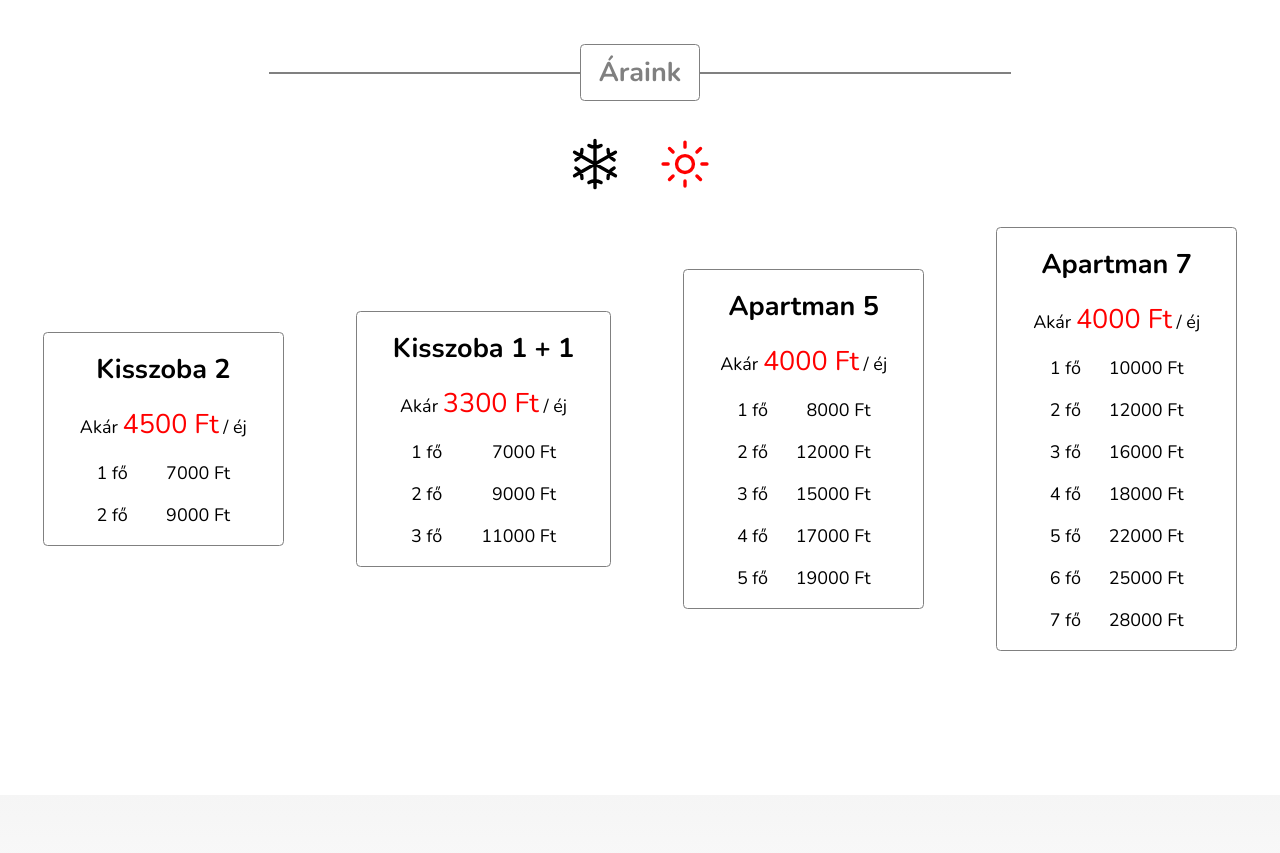
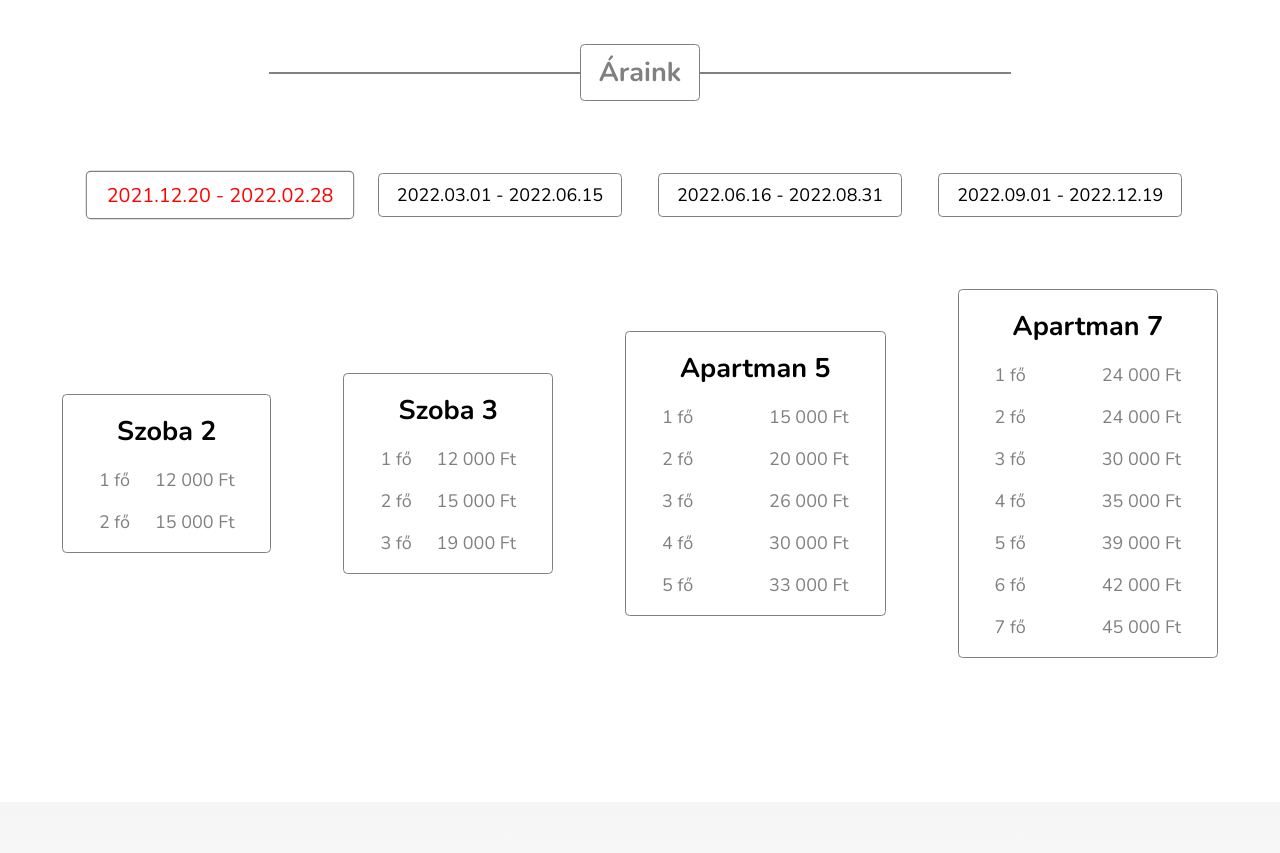
Before and after one commit to xdevtomix/bakonyi, a React (Vite) app: page / in a window 1280 px wide. Shown: the part 900-1753 px from the top of the page. Built offline with nearby package versions, Linux system fonts and the light colour scheme.

Commit message:
pricing work 4

```diff
--- a/src/components/Pricing.jsx
+++ b/src/components/Pricing.jsx
@@ -1,8 +1,196 @@
-import { useState } from "react";
+import { useState, useRef } from "react";
 import styled from "styled-components";
+import { Swiper, SwiperSlide } from 'swiper/react';
+
+import 'swiper/css';
+
+const seasons = [
+    {
+        id: 1,
+        duration: '2021.12.20 - 2022.02.28',
+        places: [
+            {
+                name: 'Szoba 2',
+                prices: [
+                    { label: '1 fő', price: '12 000 Ft' },
+                    { label: '2 fő', price: '15 000 Ft' },
+                ]
+            },
+            {
+                name: 'Szoba 3',
+                prices: [
+                    { label: '1 fő', price: '12 000 Ft' },
+                    { label: '2 fő', price: '15 000 Ft' },
+                    { label: '3 fő', price: '19 000 Ft' },
+                ]
+            },
+            {
+                name: 'Apartman 5',
+                prices: [
+                    { label: '1 fő', price: '15 000 Ft' },
+                    { label: '2 fő', price: '20 000 Ft' },
+                    { label: '3 fő', price: '26 000 Ft' },
+                    { label: '4 fő', price: '30 000 Ft' },
+                    { label: '5 fő', price: '33 000 Ft' },
+                ]
+            },
+            {
+                name: 'Apartman 7',
+                prices: [
+                    { label: '1 fő', price: '24 000 Ft' },
+                    { label: '2 fő', price: '24 000 Ft' },
+                    { label: '3 fő', price: '30 000 Ft' },
+                    { label: '4 fő', price: '35 000 Ft' },
+                    { label: '5 fő', price: '39 000 Ft' },
+                    { label: '6 fő', price: '42 000 Ft' },
+                    { label: '7 fő', price: '45 000 Ft' },
+                ]
+            }
+        ],
+    },
+    {
+        id: 2,
+        duration: '2022.03.01 - 2022.06.15',
+        places: [
+            {
+                name: 'Szoba 2',
+                prices: [
+                    { label: '1 fő', price: '10 000 Ft' },
+                    { label: '2 fő', price: '14 000 Ft' },
+                ]
+            },
+            {
+                name: 'Szoba 3',
+                prices: [
+                    { label: '1 fő', price: '10 000 Ft' },
+                    { label: '2 fő', price: '14 000 Ft' },
+                    { label: '3 fő', price: '19 000 Ft' },
+                ]
+            },
+            {
+                name: 'Apartman 5',
+                prices: [
+                    { label: '1 fő', price: '15 000 Ft' },
+                    { label: '2 fő', price: '17 000 Ft' },
+                    { label: '3 fő', price: '23 000 Ft' },
+                    { label: '4 fő', price: '27 000 Ft' },
+                    { label: '5 fő', price: '30 000 Ft' },
+                ]
+            },
+            {
+                name: 'Apartman 7',
+                prices: [
+                    { label: '1 fő', price: '19 000 Ft' },
+                    { label: '2 fő', price: '20 000 Ft' },
+                    { label: '3 fő', price: '25 000 Ft' },
+                    { label: '4 fő', price: '29 000 Ft' },
+                    { label: '5 fő', price: '32 000 Ft' },
+                    { label: '6 fő', price: '37 000 Ft' },
+                    { label: '7 fő', price: '42 000 Ft' },
+                ]
+            }
+        ],
+    },
+    {
+        id: 3,
+        duration: '2022.06.16 - 2022.08.31',
+        places: [
+            {
+                name: 'Szoba 2',
+                prices: [
+                    { label: '1 fő', price: '12 000 Ft' },
+                    { label: '2 fő', price: '15 000 Ft' },
+                ]
+            },
+            {
+                name: 'Szoba 3',
+                prices: [
+                    { label: '1 fő', price: '12 000 Ft' },
+                    { label: '2 fő', price: '15 000 Ft' },
+                    { label: '3 fő', price: '19 000 Ft' },
+                ]
+            },
+            {
+                name: 'Apartman 5',
+                prices: [
+                    { label: '1 fő', price: '15 000 Ft' },
+                    { label: '2 fő', price: '20 000 Ft' },
+                    { label: '3 fő', price: '26 000 Ft' },
+                    { label: '4 fő', price: '30 000 Ft' },
+                    { label: '5 fő', price: '33 000 Ft' },
+                ]
+            },
+            {
+                name: 'Apartman 7',
+                prices: [
+                    { label: '1 fő', price: '24 000 Ft' },
+                    { label: '2 fő', price: '24 000 Ft' },
+                    { label: '3 fő', price: '30 000 Ft' },
+                    { label: '4 fő', price: '35 000 Ft' },
+                    { label: '5 fő', price: '39 000 Ft' },
+                    { label: '6 fő', price: '42 000 Ft' },
+                    { label: '7 fő', price: '45 000 Ft' },
+                ]
+            }
+        ],
+    },
+    {
+        id: 4,
+        duration: '2022.09.01 - 2022.12.19',
+        places: [
+            {
+                name: 'Szoba 2',
+                prices: [
+                    { label: '1 fő', price: '10 000 Ft' },
+                    { label: '2 fő', price: '14 000 Ft' },
+                ]
+            },
+            {
+                name: 'Szoba 3',
+                prices: [
+                    { label: '1 fő', price: '10 000 Ft' },
+                    { label: '2 fő', price: '14 000 Ft' },
+                    { label: '3 fő', price: '19 000 Ft' },
+                ]
+            },
+            {
+                name: 'Apartman 5',
+                prices: [
+                    { label: '1 fő', price: '15 000 Ft' },
+                    { label: '2 fő', price: '17 000 Ft' },
+                    { label: '3 fő', price: '23 000 Ft' },
+                    { label: '4 fő', price: '27 000 Ft' },
+                    { label: '5 fő', price: '30 000 Ft' },
+                ]
+            },
+            {
+                name: 'Apartman 7',
+                prices: [
+                    { label: '1 fő', price: '19 000 Ft' },
+                    { label: '2 fő', price: '20 000 Ft' },
+                    { label: '3 fő', price: '25 000 Ft' },
+                    { label: '4 fő', price: '29 000 Ft' },
+                    { label: '5 fő', price: '32 000 Ft' },
+                    { label: '6 fő', price: '37 000 Ft' },
+                    { label: '7 fő', price: '42 000 Ft' },
+                ]
+            }
+        ],
+    },
+];
 
 export default function Pricing() {
-    const [season, setSeason] = useState('summer');
+    const [season, setSeason] = useState(1);
+    const swiperRef = useRef(null);
+
+    const onSwiper = (swiper) => {
+        swiperRef.current = swiper;
+    };
+
+    const handleSeasonChange = (id) => {
+        setSeason(id);
+        swiperRef.current.slideTo(id - 1, 1000);
+    };
 
     return (
         <Container data-component="pricing" id="araink">
@@ -14,108 +202,37 @@ export default function Pricing() {
             </Title>
 
             <SeasonSelector season={season}>
-                <ion-icon name="snow-outline" onClick={() => setSeason('winter')}></ion-icon>
-                <ion-icon name="sunny-outline" onClick={() => setSeason('summer')}></ion-icon>
+                {seasons.map((season) => (
+                    <div key={season.id} onClick={() => handleSeasonChange(season.id)}>{season.duration}</div>
+                ))}
             </SeasonSelector>
 
-            <BoxesContainer>
+            <Swiper allowTouchMove={false} onSwiper={(swiper) => onSwiper(swiper)}>
 
-                <Box>
-                    <h2>Kisszoba 2</h2>
-                    <p>Akár <span>4500 Ft</span> / éj</p>
-                    <ul>
-                        <li>
-                            <span>1 fő</span>
-                            <span>7000 Ft</span>
-                        </li>
-                        <li>
-                            <span>2 fő</span>
-                            <span>9000 Ft</span>
-                        </li>
-                    </ul>
-                </Box>
+                {seasons.map((season) => (
+                    <SwiperSlide key={season.id}>
+                        <BoxesContainer>
 
-                <Box>
-                    <h2>Kisszoba 1 + 1</h2>
-                    <p>Akár <span>3300 Ft</span> / éj</p>
-                    <ul>
-                        <li>
-                            <span>1 fő</span>
-                            <span>7000 Ft</span>
-                        </li>
-                        <li>
-                            <span>2 fő</span>
-                            <span>9000 Ft</span>
-                        </li>
-                        <li>
-                            <span>3 fő</span>
-                            <span>11000 Ft</span>
-                        </li>
-                    </ul>
-                </Box>
+                            {season.places.map((place) => (
+                                <Box key={place.name}>
+                                    <h2>{place.name}</h2>
+                                    <ul>
+                                        {place.prices.map((price) => (
+                                            <li key={price.label}>
+                                                <span>{price.label}</span>
+                                                <span>{price.price}</span>
+                                            </li>
+                                        ))}
+                                    </ul>
+                                </Box>
+                            ))}
 
-                <Box>
-                    <h2>Apartman 5</h2>
-                    <p>Akár <span>4000 Ft</span> / éj</p>
-                    <ul>
-                        <li>
-                            <span>1 fő</span>
-                            <span>8000 Ft</span>
-                        </li>
-                        <li>
-                            <span>2 fő</span>
-                            <span>12000 Ft</span>
-                        </li>
-                        <li>
-                            <span>3 fő</span>
-                            <span>15000 Ft</span>
-                        </li>
-                        <li>
-                            <span>4 fő</span>
-                            <span>17000 Ft</span>
-                        </li>
-                        <li>
-                            <span>5 fő</span>
-                            <span>19000 Ft</span>
-                        </li>
-                    </ul>
-                </Box>
+                        </BoxesContainer>
+                    </SwiperSlide>
+                ))}
 
-                <Box>
-                    <h2>Apartman 7</h2>
-                    <p>Akár <span>4000 Ft</span> / éj</p>
-                    <ul>
-                        <li>
-                            <span>1 fő</span>
-                            <span>10000 Ft</span>
-                        </li>
-                        <li>
-                            <span>2 fő</span>
-                            <span>12000 Ft</span>
-                        </li>
-                        <li>
-                            <span>3 fő</span>
-                            <span>16000 Ft</span>
-                        </li>
-                        <li>
-                            <span>4 fő</span>
-                            <span>18000 Ft</span>
-                        </li>
-                        <li>
-                            <span>5 fő</span>
-                            <span>22000 Ft</span>
-                        </li>
-                        <li>
-                            <span>6 fő</span>
-                            <span>25000 Ft</span>
-                        </li>
-                        <li>
-                            <span>7 fő</span>
-                            <span>28000 Ft</span>
-                        </li>
-                    </ul>
-                </Box>
-            </BoxesContainer>
+            </Swiper>
+
         </Container>
     );
 }
@@ -129,9 +246,9 @@ const Title = styled.div`
     display: flex;
     align-items: center;
     justify-content: center;
-    margin-bottom: 2rem;
+    margin-bottom: 4rem;
 
-    div:nth-child(1) {
+    div {
         width: 25%;
         border: 0.5px solid var(--light-night);
     }
@@ -143,32 +260,27 @@ const Title = styled.div`
         width: max-content;
         padding: 0.5rem 1rem;
     }
-
-    div:nth-child(3) {
-        width: 25%;
-        border: 0.5px solid var(--light-night);
-    }
 `;
 
 const SeasonSelector = styled.div`
     display: flex;
+    flex-wrap: wrap;
     align-items: center;
     justify-content: center;
     gap: 2rem;
-    margin-bottom: 2rem;
+    margin-bottom: 4rem;
 
-    ion-icon {
-        font-size: 3rem;
-        border-radius: 50%;
+    div {
+        border: 1px solid var(--light-night);
+        border-radius: 0.25rem;
+        padding: 0.5rem 1rem;
         cursor: pointer;
+        transition: transform 200ms;
     }
 
-    ion-icon[name="snow-outline"] {
-        color: ${({season}) => season === 'winter' ? 'var(--decor)' : 'var(--night)'};
-    }
-
-    ion-icon[name="sunny-outline"] {
-        color: ${({season}) => season === 'summer' ? 'var(--decor)' : 'var(--night)'};
+    div:nth-child(${({season}) => season}) {
+        color: var(--decor);
+        transform: scale(1.1);
     }
 `;
 
@@ -196,22 +308,12 @@ const Box = styled.div`
     h2 {
         color: var(--night);
         font-size: 1.5rem;
+        padding: 0 1rem;
         margin-bottom: 1rem;
     }
 
-    p {
-        color: var(--night);
-        font-size: 1rem;
-        margin-bottom: 1rem;
-
-        span {
-            color: var(--decor);
-            font-size: 1.5rem;
-        }
-    }
-
     ul {
-        width: 80%;
+        width: 100%;
         list-style-type: none;
 
         li {
@@ -221,7 +323,7 @@ const Box = styled.div`
             margin-bottom: 1rem;
 
             span {
-                color: var(--light-white);
+                color: var(--light-night);
                 font-size: 1rem;
             }
         }
```
